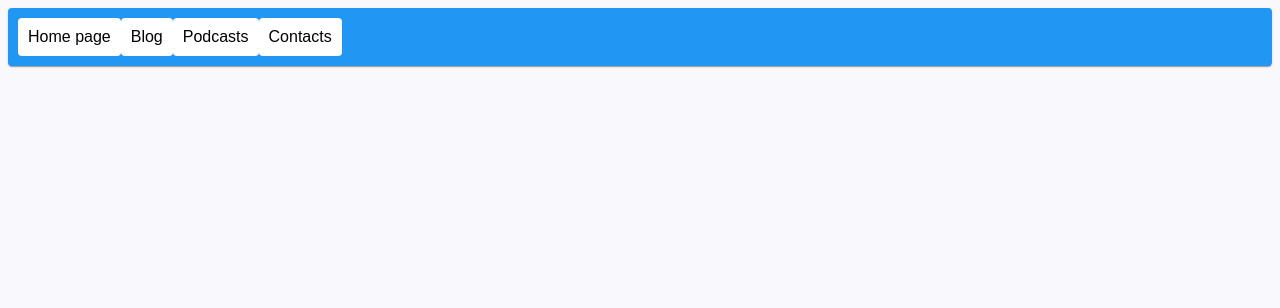
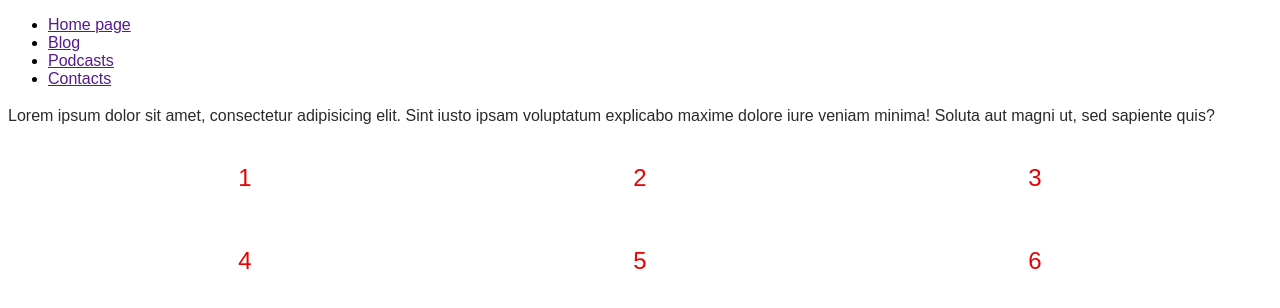
Before and after one commit to DarkEnjex/simulator-with-commands, a plain HTML site: page index.html in a window 1280 px wide. Drawn offline with Linux system fonts and the light colour scheme.

Commit message:
meeediiaaa

```diff
--- a/css/stylesheet.css
+++ b/css/stylesheet.css
@@ -3,32 +3,53 @@
 }
 
 body {
+    /* background-color: #fff; */
     font-family: sans-serif;
-    background-color: #f9f9fd;
 }
 
-.menu {
-    padding: 10px;
-    margin: 0;
-    list-style: none;
-    border-radius: 4px;
-    background-color: #2196f3;
-    box-shadow: 0px 2px 1px -1px rgba(0, 0, 0, 0.2),
-        0px 1px 1px 0px rgba(0, 0, 0, 0.14), 0px 1px 3px 0px rgba(0, 0, 0, 0.12);
-
-    /*  Making ul.menu a Flex container  */
-    display: flex;
+.text {
+    color: #2a2a2a;
+    font-size: 16px;
+    line-height: 1.5;
+    font-family: sans-serif;
 }
 
-.menu .link {
-    display: block;
-    padding: 10px;
-    border-radius: 4px;
-    text-decoration: none;
-    color: black;
-    background-color: #fff;
+.container {
+    display: flex;
+    flex-direction: column;
+    gap: 5px;
+    max-width: 1170px;
+    min-width: 320px;
+    margin: 0 auto;
 }
 
-.menu .link:hover {
-    text-decoration: underline;
+.element {
+    padding: 20px;
+    border-radius: 10px;
+    text-align: center;
+    font-size: 24px;
+    color: #ea0000;
 }
+
+@media (min-width: 768px) {
+    .container {
+        flex-direction: row;
+        flex-wrap: wrap;
+        gap: 10px;
+    }
+
+    .element {
+        flex-basis: calc((100% - 10) / 2);
+    }
+}
+
+@media screen and (min-width: 1024px) {
+    .container {
+        gap: 15px;
+    }
+
+    .element {
+        flex-basis: calc((100% - 30px) / 3);
+    }
+
+}
--- a/index.html
+++ b/index.html
@@ -17,7 +17,20 @@
             <li class="item"><a href="" class="link">Contacts</a></li>
         </ul>
     </header>
-    <main></main>
+    <main>
+        <p class="text">Lorem ipsum dolor sit amet, consectetur adipisicing elit. Sint iusto ipsam voluptatum explicabo
+            maxime dolore
+            iure veniam minima! Soluta aut magni ut, sed sapiente quis?</p>
+        <div class="container">
+            <div class="element">1</div>
+            <div class="element">2</div>
+            <div class="element">3</div>
+            <div class="element">4</div>
+            <div class="element">5</div>
+            <div class="element">6</div>
+        </div>
+
+    </main>
     <footer></footer>
 </body>
 
```
